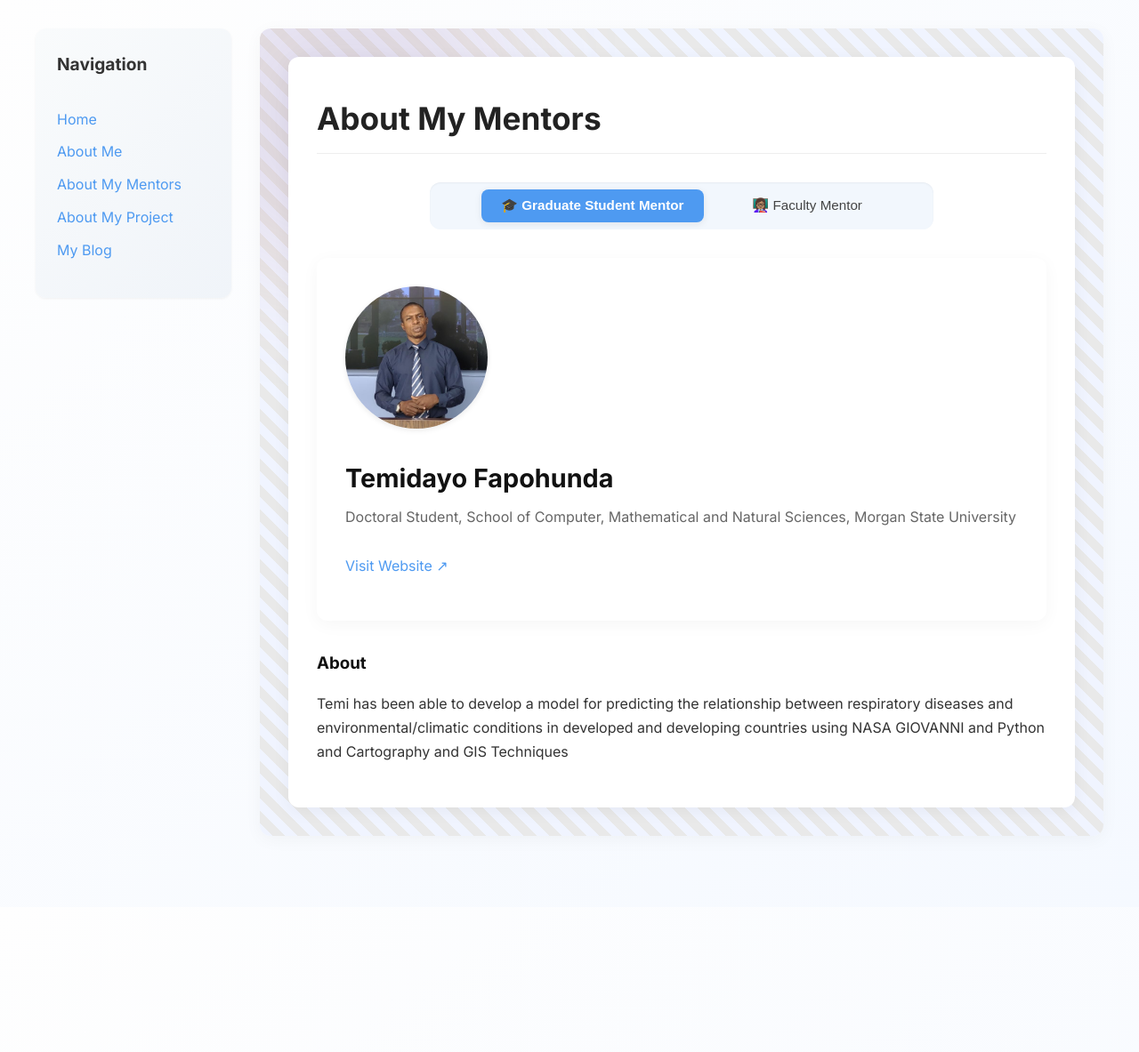
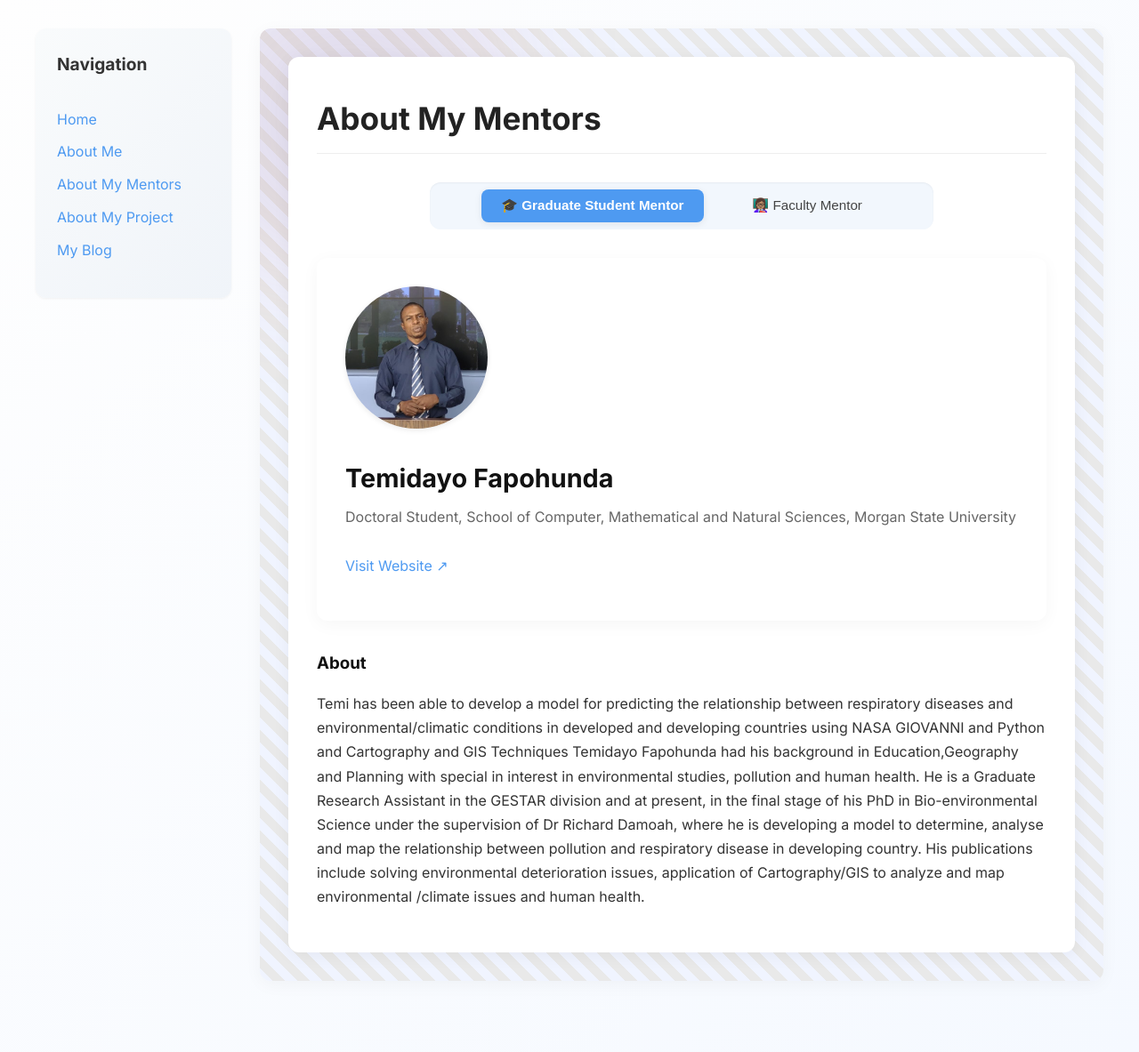
Before and after one commit to Nginga/Nginga.github.io, a Jekyll site: the page built from pages/about-my-mentor.md, in a window 1280 px wide. Shown: the whole page at 89% size. Built offline with Jekyll 4.4.1, drawn with Linux system fonts in a browser that asks for light colours; before the commit the page ends 1020 px from its top, so only the background shows below that.

Commit message:
Update about-my-mentor.md

```diff
--- a/pages/about-my-mentor.md
+++ b/pages/about-my-mentor.md
@@ -10,6 +10,7 @@
   website: https://www.linkedin.com/in/temidayo-fapohunda-7ba686233/
   bio: |
     Temi has been able to develop a model for predicting the relationship between respiratory diseases and environmental/climatic conditions in developed and developing countries using NASA GIOVANNI and Python and Cartography and GIS Techniques
+    Temidayo Fapohunda had his background in Education,Geography and Planning with special in interest in environmental studies, pollution and human health. He is a Graduate Research Assistant in the GESTAR division and at present, in the final stage of his PhD in Bio-environmental Science under the supervision of Dr Richard Damoah, where he is developing a model to determine, analyse and map the relationship between pollution and respiratory disease in developing country. His publications include solving environmental deterioration issues, application of Cartography/GIS to analyze and map environmental /climate issues and human health.
 
 faculty_mentor:
   name: Dr. Xiaowen Li
```
